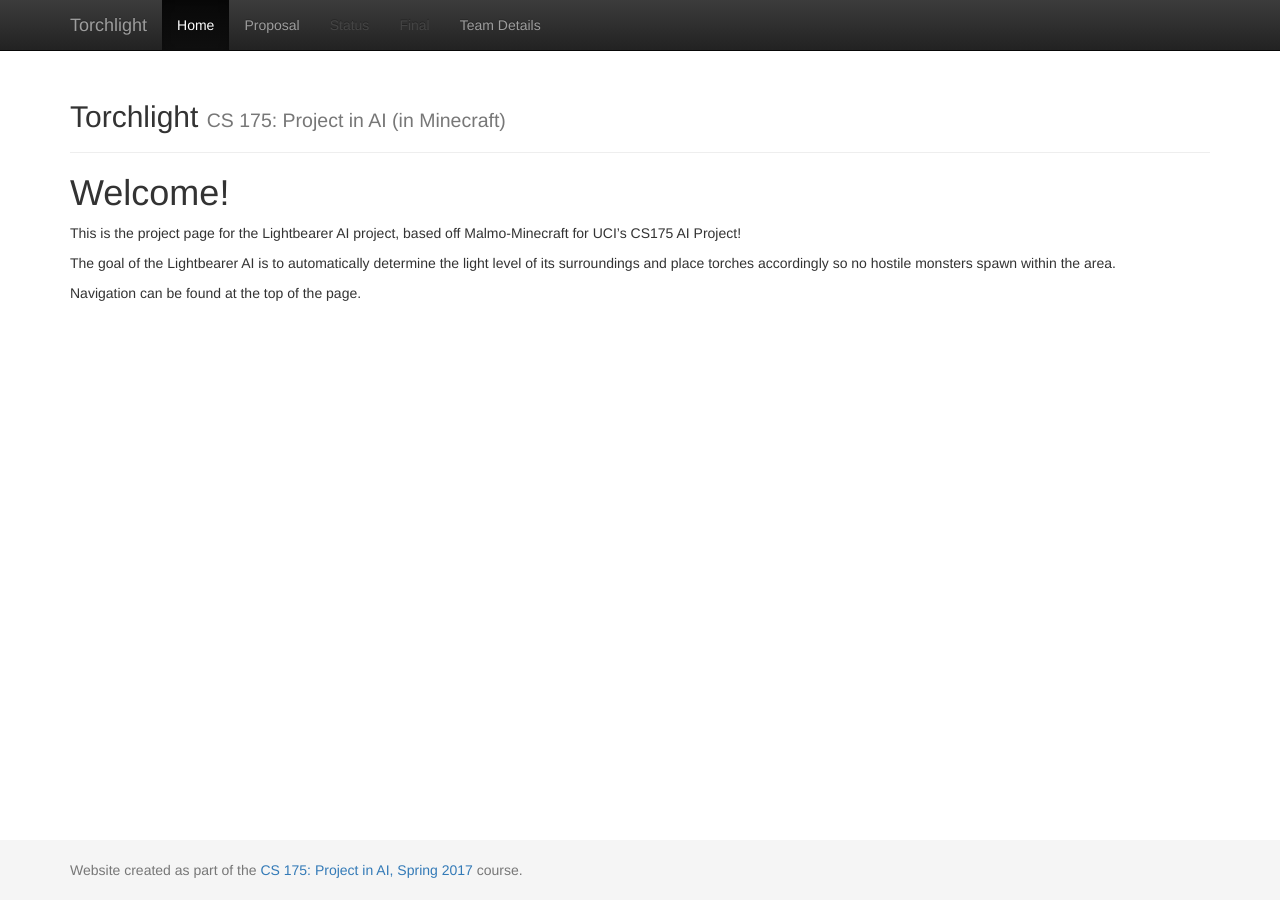
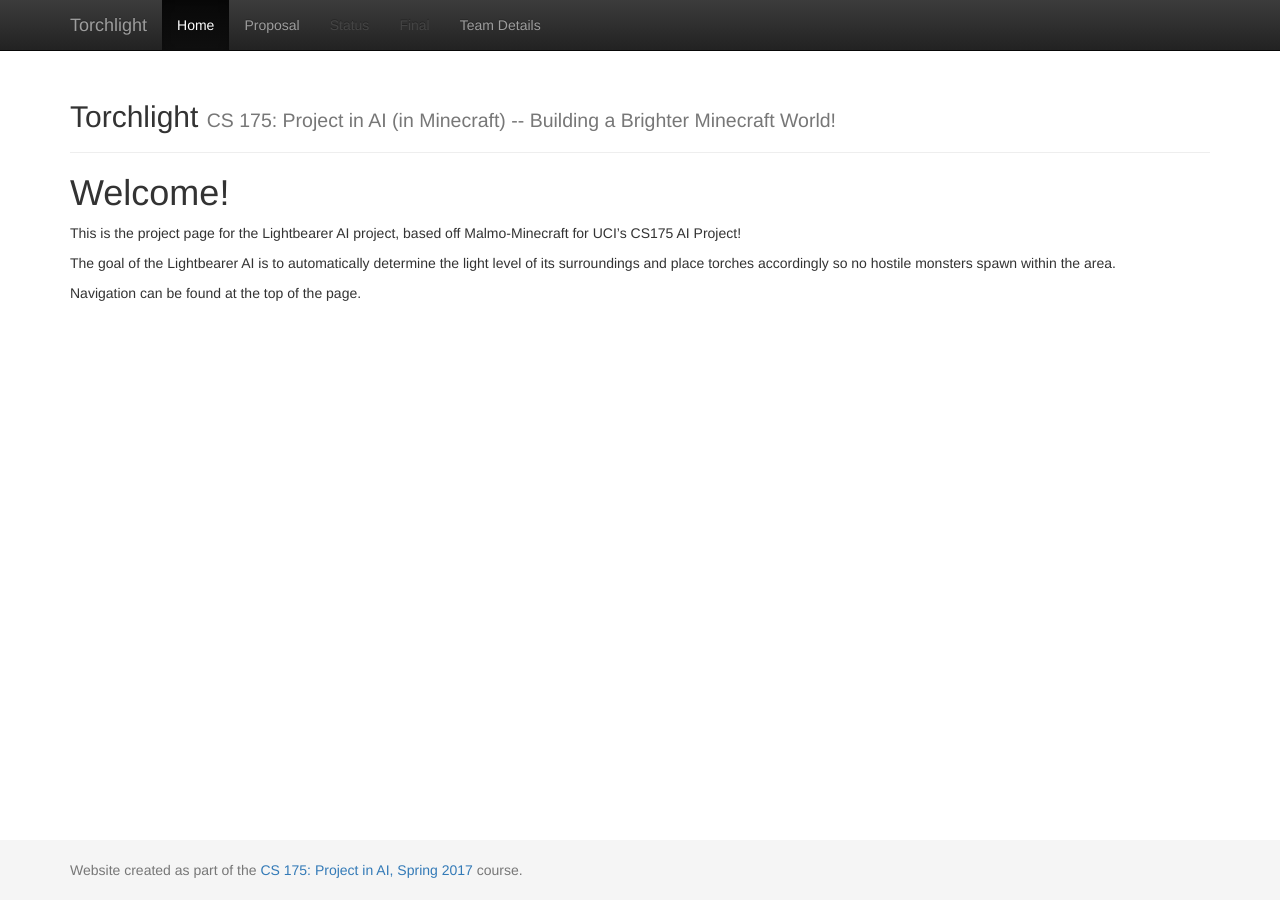
Before and after one commit to ruidongd/Torchlight, a Jekyll site: the page built from docs/index.md, in a window 1280 px wide. Built offline with Jekyll 4.4.1, drawn with Linux system fonts in a browser that asks for light colours.

Commit message:
Update _config.yml

```diff
--- a/docs/_config.yml
+++ b/docs/_config.yml
@@ -2,7 +2,7 @@
 # site.title
 
 title:    'Torchlight'
-subtitle: 'CS 175: Project in AI (in Minecraft)'
+subtitle: 'CS 175: Project in AI (in Minecraft) -- Building a Brighter Minecraft World!'
 
 
 #########################
```
